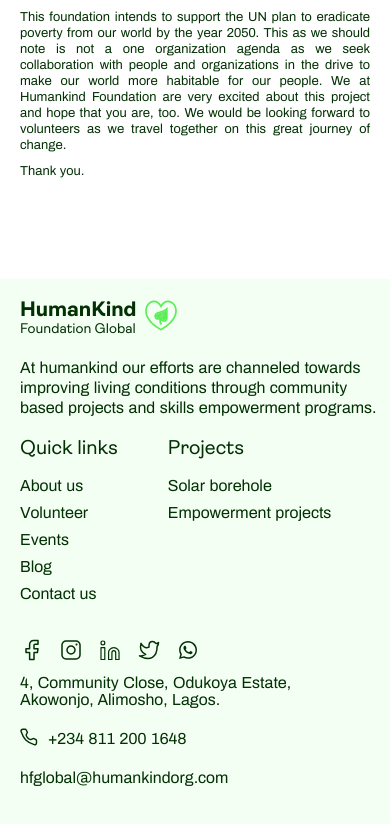
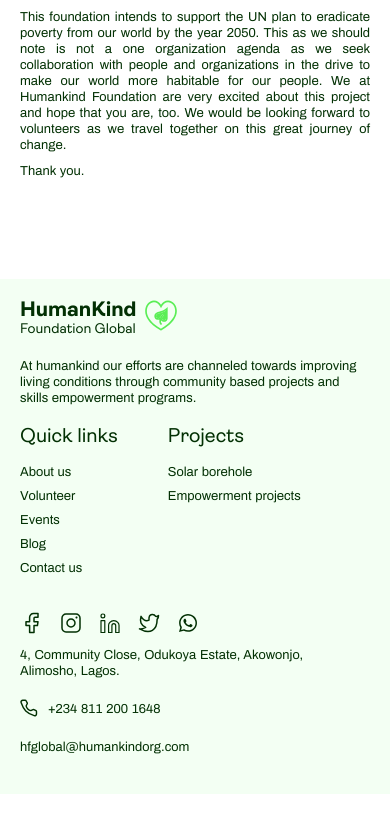
Before and after one commit to Obafemi-NG/human-kind-next-app, a Next.js app: page /about-us in a window 390 px wide. Shown: the part 2828-3652 px from the top of the page. After the commit the page ends 3622 px from the top, so only its background shows below. Built offline with nearby package versions, Linux system fonts and the light colour scheme.

Commit message:
fix responsiveness bug for smaller smartphone device

```diff
--- a/sections/Attribute/attribute.module.css
+++ b/sections/Attribute/attribute.module.css
@@ -82,6 +82,9 @@
     flex-direction: column;
     padding: 20px 0px;
   }
+  .left-section {
+    margin-right: 0;
+  }
   .content {
     font-size: 13px;
     line-height: 16px;
--- a/sections/Carousel/carousel.module.css
+++ b/sections/Carousel/carousel.module.css
@@ -33,13 +33,14 @@
 
 @media screen and (max-width: 480px) {
   .carousel-section-container {
-    margin-left: 0px;
+    margin: auto;
     padding: 20px;
+    /* background-color: red; */
   }
   .carousel-cards-container {
     display: none;
   }
-  .mobile-carouseld-cards-container {
+  .mobile-carousel-cards-container {
     display: flex;
     flex-direction: column;
   }
--- a/sections/Carousel/index.js
+++ b/sections/Carousel/index.js
@@ -70,7 +70,7 @@ const CarouselSection = () => {
       <div className={styles["carousel-cards-container"]}>
         <CarouselScroll>{mappedItem}</CarouselScroll>
       </div>
-      <div className={styles["mobile-carouseld-cards-container"]}>
+      <div className={styles["mobile-carousel-cards-container"]}>
         {mappedItem}
       </div>
     </div>
--- a/sections/Footer/footer.module.css
+++ b/sections/Footer/footer.module.css
@@ -111,6 +111,26 @@
   .contact-section {
     margin-top: 20px;
   }
+  .about-section {
+    width: 100%;
+  }
+  .descriptive-text,
+  .address {
+    line-height: 16px;
+    font-size: 13px;
+  }
+  .link,
+  .tel,
+  .email,
+  .project {
+    font-size: 13px;
+    line-height: 14px;
+  }
+  .footer-links,
+  .footer-projects {
+    font-size: 16px;
+    line-height: 18px;
+  }
 }
 
 @media only screen and (max-width: 820px) and (min-width: 481px) {
```
Also changed, not shown: components/CarouselCard/CarouselCard.module.css (+6 -1 lines).
